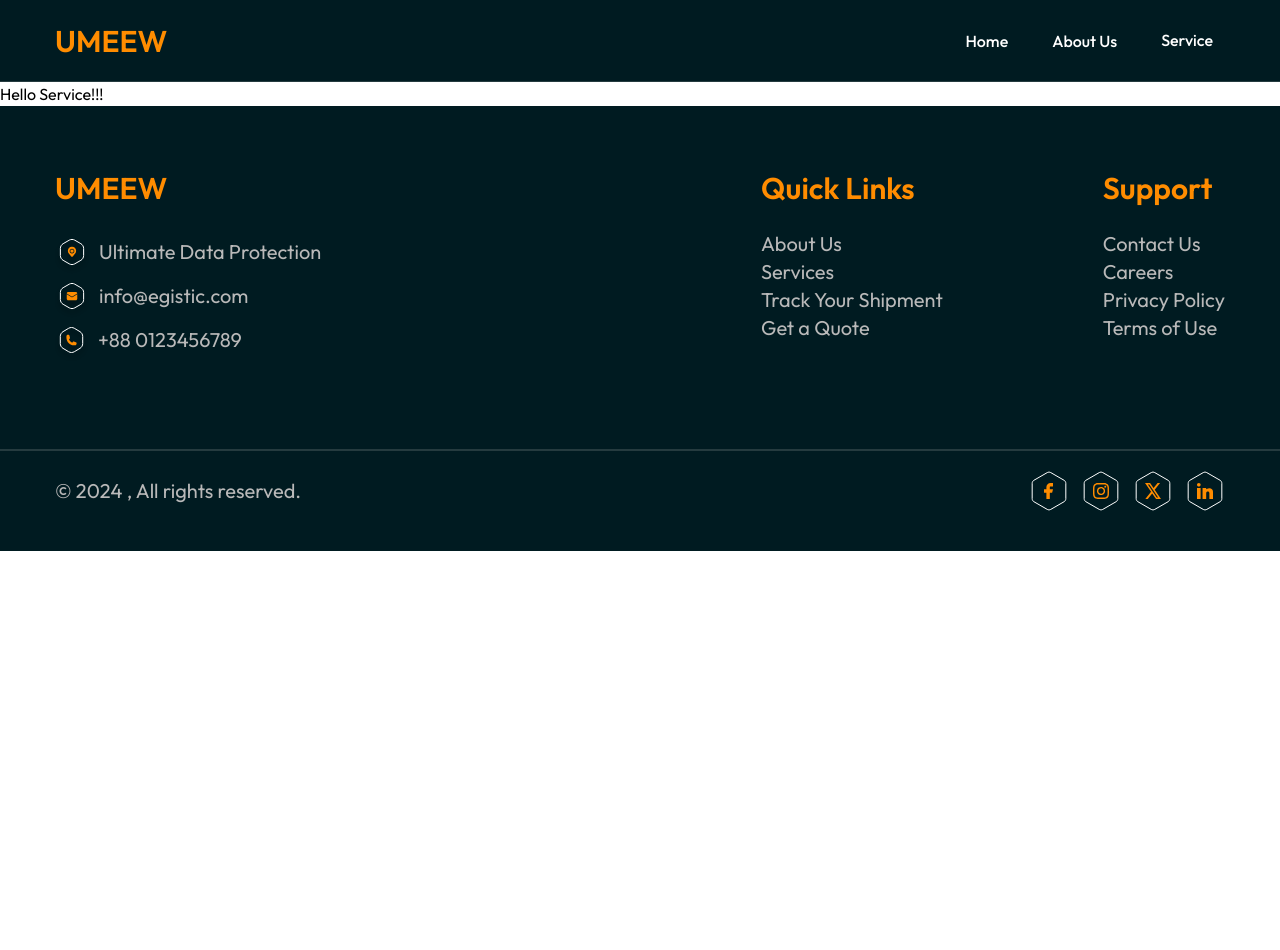
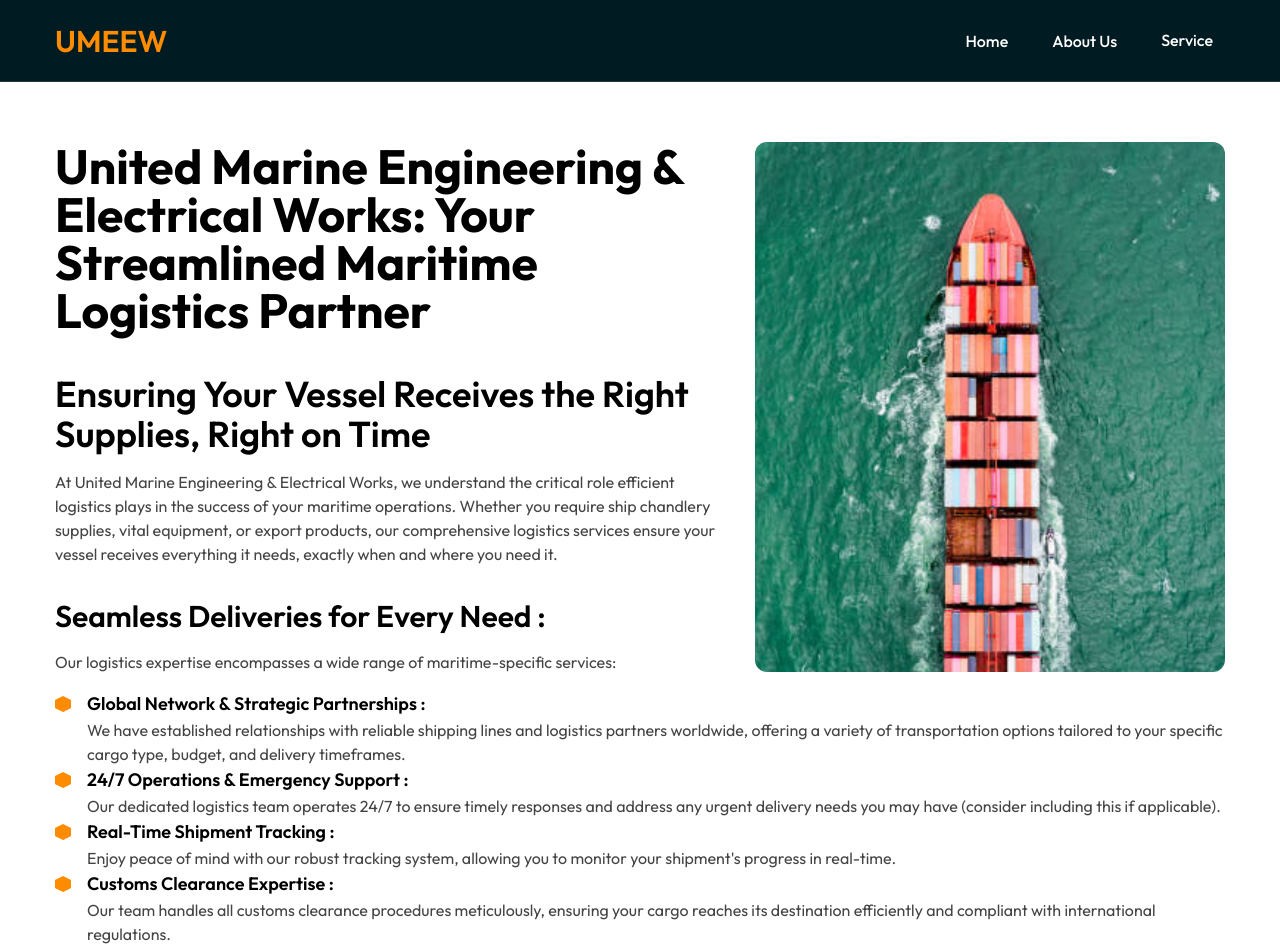
Before and after one commit to BackBenchersItHouse/Umeew-maritime, a React (Vite) app: page /service/logistics-services in a window 1280 px wide. Shown: the top 950 px of the page. Before the commit the page ends 800 px from the top, so only its background shows below. Built offline with nearby package versions, Linux system fonts and the light colour scheme.

Commit message:
serviceBanner componenent created

```diff
--- /dev/null
+++ b/src/Pages/Service/LogisticsServices.jsx
@@ -0,0 +1,65 @@
+import ServiceBanner from "@/components/ServiceBanner";
+import React from "react";
+import logisticsImg from '@/assets/service-pages/chandlery.svg';
+
+const LogisticsServices = () => {
+  const logistics = {
+    id: 1,
+    title:
+      "United Marine Engineering & Electrical Works: Your Streamlined Maritime Logistics Partner",
+    subTitle: "Ensuring Your Vessel Receives the Right Supplies, Right on Time",
+    description:
+      "At United Marine Engineering & Electrical Works, we understand the critical role efficient logistics plays in the success of your maritime operations.  Whether you require ship chandlery supplies, vital equipment, or export products, our comprehensive logistics services ensure your vessel receives everything it needs, exactly when and where you need it.",
+    src: logisticsImg,
+    listItem: {
+      itemTitle: "Seamless Deliveries for Every Need",
+      itemDescription:
+        "Our logistics expertise encompasses a wide range of maritime-specific services:",
+      lists: [
+        {
+          listId: 1,
+          listHead: "Global Network & Strategic Partnerships",
+          listPara:
+            "We have established relationships with reliable shipping lines and logistics partners worldwide, offering a variety of transportation options tailored to your specific cargo type, budget, and delivery timeframes.",
+        },
+        {
+          listId: 2,
+          listHead: "24/7 Operations & Emergency Support",
+          listPara:
+            "Our dedicated logistics team operates 24/7 to ensure timely responses and address any urgent delivery needs you may have (consider including this if applicable).",
+        },
+        {
+          listId: 3,
+          listHead: "Real-Time Shipment Tracking",
+          listPara:
+            "Enjoy peace of mind with our robust tracking system, allowing you to monitor your shipment's progress in real-time.",
+        },
+        {
+          listId: 4,
+          listHead: "Customs Clearance Expertise",
+          listPara:
+            "Our team handles all customs clearance procedures meticulously, ensuring your cargo reaches its destination efficiently and compliant with international regulations.",
+        },
+        {
+          listId: 5,
+          listHead: "Inland Transportation",
+          listPara:
+            "We offer a range of inland transportation options, including trucking services, to ensure your supplies reach the port or shipyard on time.",
+        },
+        {
+          listId: 6,
+          listHead: "Vessel-Side Delivery",
+          listPara:
+            "Depending on port regulations, we can arrange for direct delivery of your supplies right to your vessel, minimizing downtime and maximizing operational efficiency.",
+        },
+      ],
+    },
+  };
+  return (
+    <section className="max-w-[1170px] mx-auto my-[60px] px-2 xl:px-0">
+      <ServiceBanner {...logistics} />
+    </section>
+  );
+};
+
+export default LogisticsServices;
--- a/src/Routes/Routes.jsx
+++ b/src/Routes/Routes.jsx
@@ -6,6 +6,7 @@ import Service from "@/Pages/Service/Service";
 import Blog from "@/Pages/Blog/Blog";
 import ContactUs from "@/Pages/ContactUs/ContactUs";
 import { createBrowserRouter } from "react-router-dom";
+import LogisticsServices from "@/Pages/Service/LogisticsServices";
 
 const router = createBrowserRouter([
   {
@@ -35,7 +36,7 @@ const router = createBrowserRouter([
       },
       {
         path: '/service/logistics-services',
-        element: <Service />
+        element: <LogisticsServices />
       },
       {
         path: '/service/export-products-services',
--- /dev/null
+++ b/src/components/ServiceBanner.jsx
@@ -0,0 +1,44 @@
+import React from "react";
+
+const ServicesBanner = ({ ...data }) => {
+  const { id, title, subTitle, description, src, listItem } = { ...data };
+  const { itemTitle, itemDescription, lists } = listItem;
+  // const {listId, listHead, listPara} = lists[0];
+  // console.log("recevied data:", listHead);
+
+  return (
+    <section>
+      <img
+        className="float-none md:float-right mx-auto md:ml-7"
+        src={src}
+        alt={`${title}'s Image`}
+      />
+      <h1 className="text-3xl md:text-4xl lg:text-5xl font-bold mb-10 leading-normal">
+        {title}
+      </h1>
+      <h2 className="text-2xl md:text-3xl lg:text-4xl font-semibold mb-4">
+        {subTitle}
+      </h2>
+      <p className="mb-8 text-accent">{description}</p>
+      <h3 className="text-xl md:text-2xl lg:text-3xl font-semibold mb-4">
+        {itemTitle} :
+      </h3>
+      <p className="mb-4 text-accent">{itemDescription}</p>
+      <ul>
+        {lists.map((list) => (
+          <li key={list.listId}>
+            <div className="flex items-center gap-4">
+              <div className="w-4 h-4 bg-secondary hexagon text-secondary">
+                Hexagon Icon
+              </div>
+              <h4 className="text-lg font-semibold">{list.listHead} :</h4>
+            </div>
+            <p className="text-accent ml-8">{list.listPara}</p>
+          </li>
+        ))}
+      </ul>
+    </section>
+  );
+};
+
+export default ServicesBanner;
--- a/src/index.css
+++ b/src/index.css
@@ -28,6 +28,10 @@
   .smooth-bg {
     transition: all 0.3s ease;
   }
+  .hexagon {
+    clip-path: polygon(50% 0, 100% 25%, 100% 75%, 50% 100%, 0 75%, 0 25%);
+  }
+
 }
 
 /* -------------- Banner Section --------------  */
```
Also changed, not shown: src/assets/service-pages/chandlery.svg (added).
